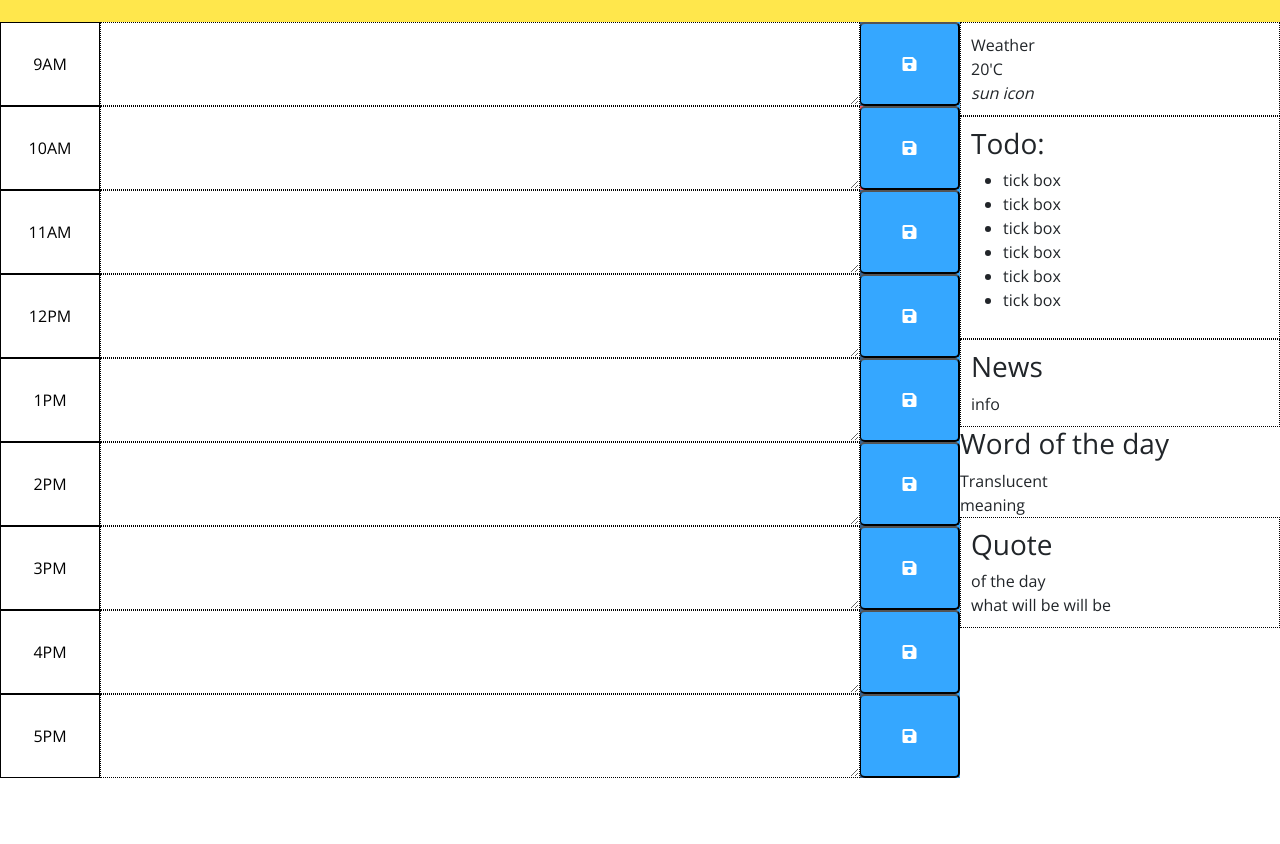
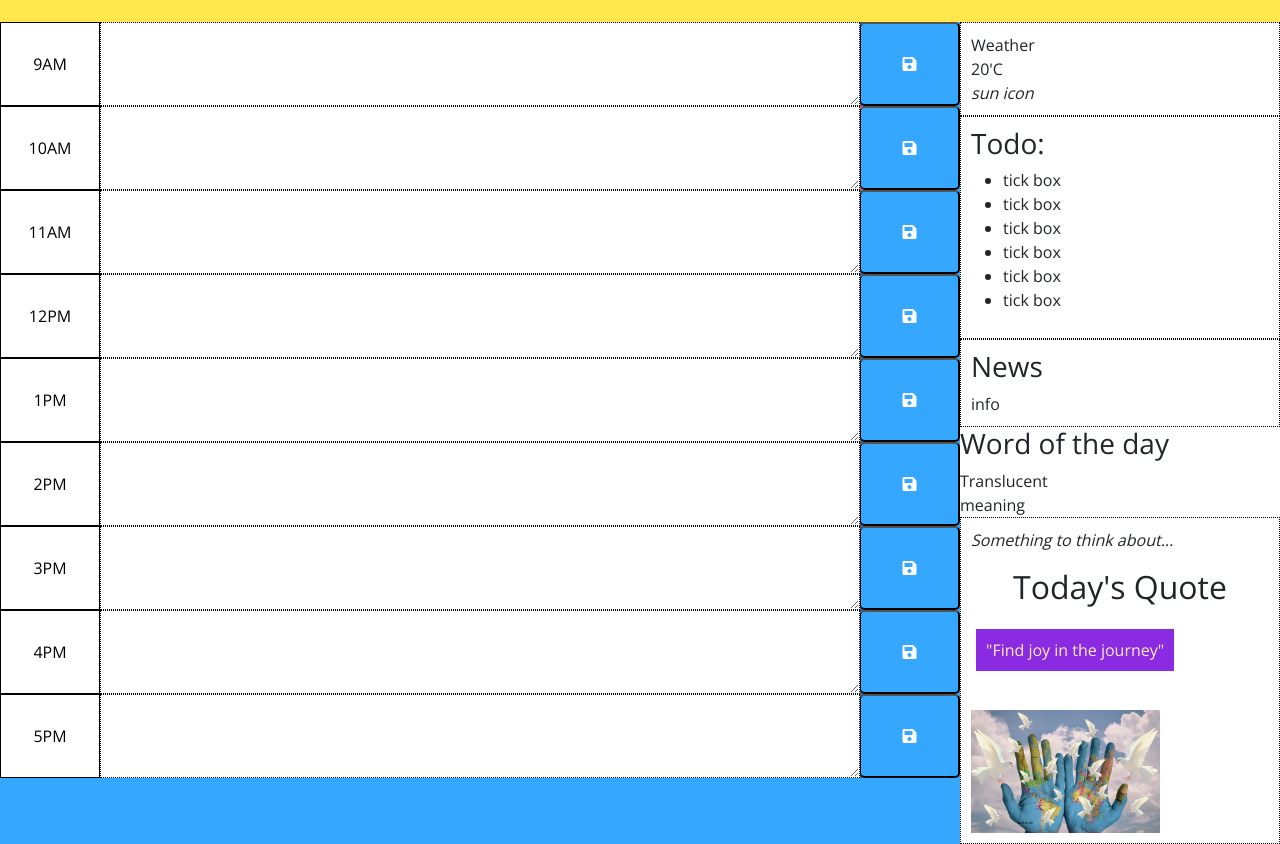
Before and after one commit to ED0920/Daily-Organiser, a plain HTML site: page index.html in a window 1280 px wide. Shown: the part 143-987 px from the top of the page. Before the commit the page ends 921 px from the top, so only its background shows below. Drawn offline with nearby package versions, Linux system fonts and the light colour scheme.

Commit message:
Integrating my code with that merged in from main.

```diff
--- a/Develop/style.css
+++ b/Develop/style.css
@@ -76,27 +76,24 @@ body {
 }
 
 
-
-
-  <!-- Example of a past time block. The "past" class adds a gray background color. -->
+/* Example of a past time block. The "past" class adds a gray background color. */
 .past {
   background-color: #38618C;
   color: white;
 }
 
 
-  <!-- Example of a a present time block. The "present" class adds a red background color. -->
+/* Example of a a present time block. The "present" class adds a red background color. */
 .present {
   background-color: #FF5964;
   color: white;
 }
 
-  <!-- Example of a future time block. The "future" class adds a green background color. -->
+/* Example of a future time block. The "future" class adds a green background color. */
 .future {
   background-color: #35A7FF;
   color: white;
 }
-
 
 .right-panel{
   display: flex;
@@ -130,3 +127,26 @@ body {
   border: 1px black dotted;
   padding: 10px;
 }
+
+#introQuotes {
+  text-size-adjust: 8px;
+}
+
+.quote h2 {
+  text-align: center;
+}
+
+#quote {
+  color: blanchedalmond;
+  background-color: blueviolet;
+  display: inline;
+  padding: 10px;
+  white-space: pre-line;
+  text-align: center;
+  margin-left: 5px;
+}
+
+#dove {
+  max-width: 5cm;
+  text-align: center;
+}
--- a/index.html
+++ b/index.html
@@ -151,8 +151,27 @@
             </div>
 
             <div class="quote-container">
-                <h3> Quote </h3>of the day</h3>
-                <div id="quote" class="quote"> what will be will be</div>
+                <header>
+                    <div id="introQuotes">
+                        <p>
+                            <em>Something to think about...</em>
+                        </p>
+                    </div>
+                </header>
+
+                <div class="quote" >
+                    <h2>Today's Quote</h2>
+                    <br>
+                    <div id="quote">"Find joy in the journey"</div>
+
+                </div>
+
+                <br>
+                <br>
+
+                <div id="img">
+                    <img id="dove" src="img/world-3043067_1280.jpg"><!--free image ref=https://pixabay.com/images/search/dove%20of%20peace/-->
+                </div>
             </div>
 
     </section>
--- a/quote.html
+++ /dev/null
@@ -1,39 +0,0 @@
-<!DOCTYPE html>
-
-<html lang="en">
-
-<head>
-    <meta charset="UTF-8">
-    <meta name="viewport" content="width=device-width, initial-scale=1.0">
-    <link rel="stylesheet" href="styles.css">
-    <title>today'sQuote</title>
-</head>
-
-<body>
-     <header>
-        <div id="introQuotes">
-            <p>
-                <em>Something to think about...</em>
-            </p>
-        </div>
-    </header>
-
-
-    <div class="quote" >
-        <h2 >Today's Quote</h2>
-        <br>
-        <p id="quote">"Find joy in the journey"</p>
-
-    </div>
-
-    <br>
-    <br>
-
-    <div id="img">
-          <img id="dove" src="img/world-3043067_1280.jpg"><!--free image ref=https://pixabay.com/images/search/dove%20of%20peace/-->
-    </div>
-
-    <script src="script.js"></script>
-</body>
-
-</html>
--- a/styles.css
+++ /dev/null
@@ -1,26 +0,0 @@
-body{
-    float:left;
-    border-style: dashed;
-        }
-
-#introQuotes{
-    text-size-adjust: 8px;
-        }
-
-h2 {
-    text-align: center;
-}
-#quote {
-    color: blanchedalmond;
-    background-color: blueviolet;
-    display: inline;
-    padding: 10px;
-    white-space: pre-line;
-    text-align: center;
-    margin-left: 5px;
-}
-
-#dove {
-    max-width: 5cm;
-    text-align: center;
-}
```
Also changed, not shown: script.js (deleted). Lines whose indentation alone changed are shown as unchanged.
